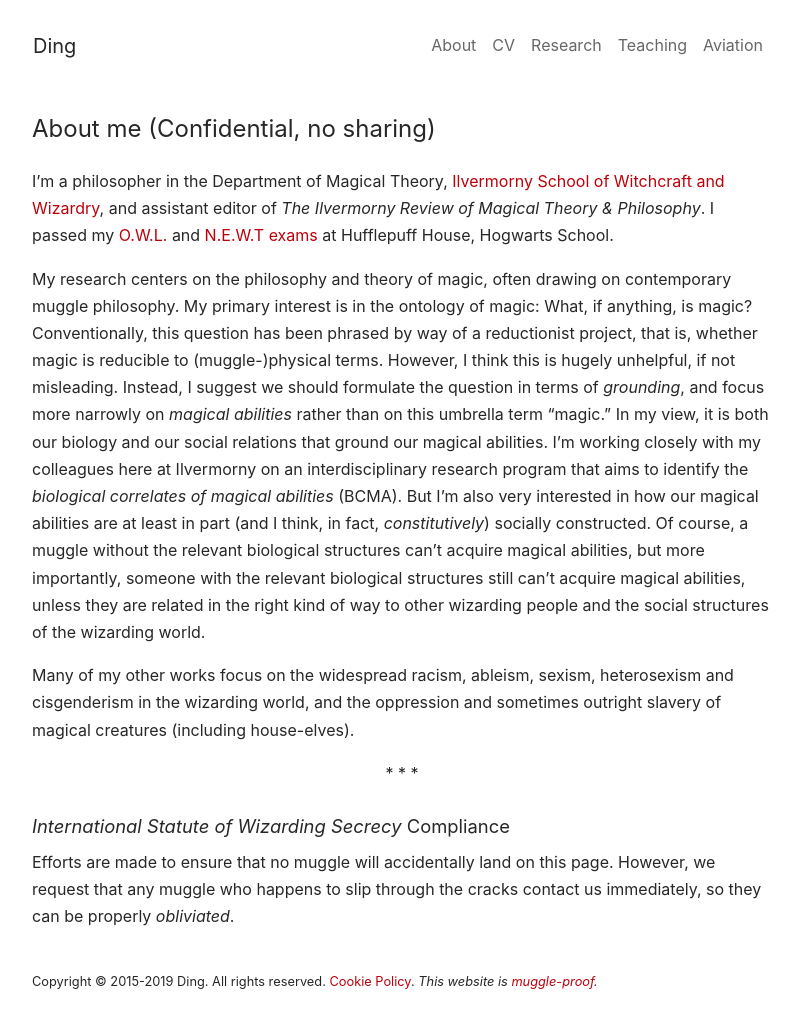
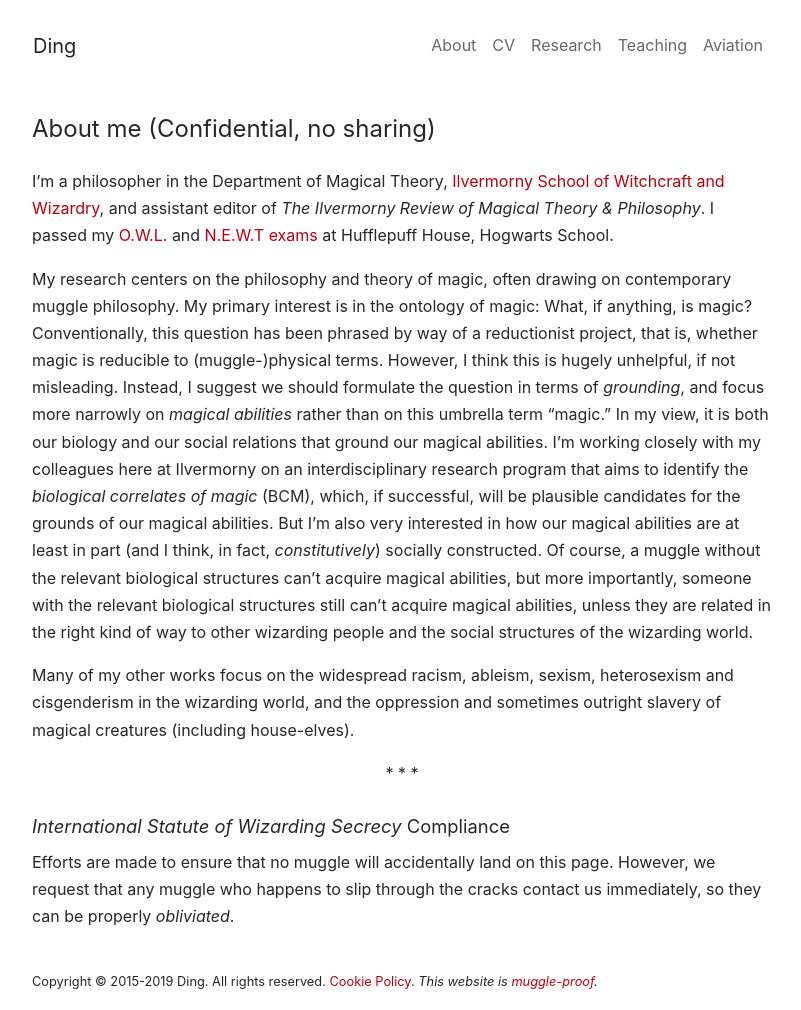
Before and after one commit to dingherself/dingherself.github.io, a Jekyll site: the page built from secret-about-me.md, in a window 1280 px wide and 1010 px high. Shown: the whole window, without its empty margins (238-1039 px from the left). Built offline with Jekyll 4.4.1, drawn with Linux system fonts in a browser that asks for light colours; nearby versions of some CDN libraries.

Commit message:
correlates

```diff
--- a/secret-about-me.md
+++ b/secret-about-me.md
@@ -9,7 +9,7 @@
 
 I'm a philosopher in the Department of Magical Theory, [Ilvermorny School of Witchcraft and Wizardry](https://www.pottermore.com/writing-by-jk-rowling/ilvermorny), and assistant editor of *The Ilvermorny Review of Magical Theory & Philosophy*. I passed my [O.W.L.](https://harrypotter.fandom.com/wiki/Ordinary_Wizarding_Level) and [N.E.W.T exams](https://harrypotter.fandom.com/wiki/Nastily_Exhausting_Wizarding_Test) at Hufflepuff House, Hogwarts School.
 
-My research centers on the philosophy and theory of magic, often drawing on contemporary muggle philosophy. My primary interest is in the ontology of magic: What, if anything, is magic? Conventionally, this question has been phrased by way of a reductionist project, that is, whether magic is reducible to (muggle-)physical terms. However, I think this is hugely unhelpful, if not misleading. Instead, I suggest we should formulate the question in terms of *grounding*, and focus more narrowly on *magical abilities* rather than on this umbrella term "magic." In my view, it is both our biology and our social relations that ground our magical abilities. I'm working closely with my colleagues here at Ilvermorny on an interdisciplinary research program that aims to identify the *biological correlates of magical abilities* (BCMA).  But I'm also very interested in how our magical abilities are at least in part (and I think, in fact, *constitutively*) socially constructed. Of course, a muggle without the relevant biological structures can't acquire magical abilities, but more importantly, someone with the relevant biological structures still can't acquire magical abilities, unless they are related in the right kind of way to other wizarding people and the social structures of the wizarding world.
+My research centers on the philosophy and theory of magic, often drawing on contemporary muggle philosophy. My primary interest is in the ontology of magic: What, if anything, is magic? Conventionally, this question has been phrased by way of a reductionist project, that is, whether magic is reducible to (muggle-)physical terms. However, I think this is hugely unhelpful, if not misleading. Instead, I suggest we should formulate the question in terms of *grounding*, and focus more narrowly on *magical abilities* rather than on this umbrella term "magic." In my view, it is both our biology and our social relations that ground our magical abilities. I'm working closely with my colleagues here at Ilvermorny on an interdisciplinary research program that aims to identify the *biological correlates of magic* (BCM), which, if successful, will be plausible candidates for the grounds of our magical abilities. But I'm also very interested in how our magical abilities are at least in part (and I think, in fact, *constitutively*) socially constructed. Of course, a muggle without the relevant biological structures can't acquire magical abilities, but more importantly, someone with the relevant biological structures still can't acquire magical abilities, unless they are related in the right kind of way to other wizarding people and the social structures of the wizarding world.
 
 Many of my other works focus on the widespread racism, ableism, sexism, heterosexism and cisgenderism in the wizarding world, and the oppression and sometimes outright slavery of magical creatures (including house-elves).
 
```
